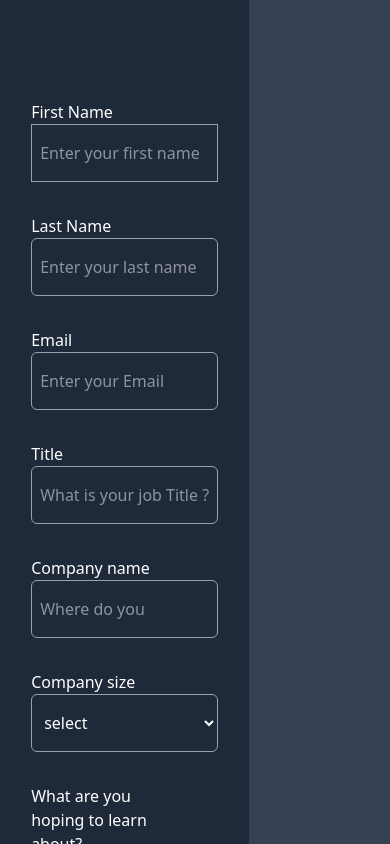
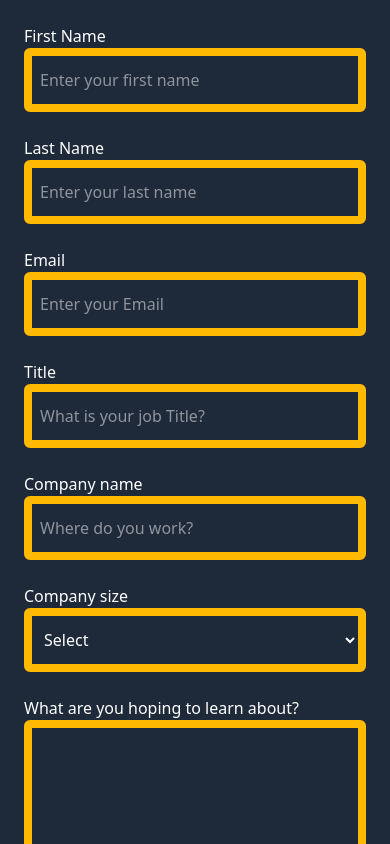
Before and after one commit to mohammadbrkkk/card, a React (Vite) app: page / in a window 390 px wide. Shown: the top 844 px of the page. Built offline with nearby package versions, Linux system fonts and the light colour scheme.

Commit message:
update:responsive_improvement

```diff
--- a/src/App.jsx
+++ b/src/App.jsx
@@ -1,3 +1,4 @@
+// App.jsx
 import { useState } from "react";
 import CreateCard from "./components/ind";
 import Toast from "./components/Toast";
@@ -7,80 +8,48 @@ function App() {
   const [cards, setCards] = useState([]);
   const [login, setLogin] = useState(false);
   const [notifVal, setNotifVal] = useState(false);
-  const [duplicate, setDuplicate] = useState(true);
 
-  // function handle input value
   const handleValue = (e) => {
-    // check input not empty
     if (e.target.value === "") {
       e.target.classList.add("border-red-600");
     } else {
       e.target.classList.remove("border-red-600");
     }
-    // input id
+
     let key = e.target.id;
-    // checked input
     if (key === "check-box") {
-      e.target.checked
-        ? setVal({ ...val, check: true })
-        : setVal({ ...val, check: false });
+      setVal({ ...val, check: e.target.checked });
+      return;
     }
-    // add input value to object
-    switch (key) {
-      case "first-name":
-        setVal({ ...val, name: e.target.value });
-        break;
-      case "last-name":
-        setVal({ ...val, lastName: e.target.value });
-        break;
-      case "email":
-        setVal({ ...val, Email: e.target.value });
-        break;
-      case "Title":
-        setVal({ ...val, Title: e.target.value });
-        break;
-      case "company":
-        setVal({ ...val, company: e.target.value });
-        break;
-      case "company-size":
-        setVal({ ...val, companySize: e.target.value });
-        break;
-      case "text-ar":
-        setVal({ ...val, Comment: e.target.value });
-        break;
-      default:
-        break;
+
+    const map = {
+      "first-name": "name",
+      "last-name": "lastName",
+      email: "Email",
+      Title: "Title",
+      company: "company",
+      "company-size": "companySize",
+      "text-ar": "Comment",
+    };
+
+    if (map[key]) {
+      setVal({ ...val, [map[key]]: e.target.value });
     }
   };
 
-  // submit card
   const addHandle = () => {
-    if (duplicate) {
-      // check checked
-      if (!val.check) {
-        return;
-      }
-      // show card
+    if (!val.check) return;
+
     setLogin(true);
-      // add input value to master value
     setCards([...cards, val]);
-      // reset input
     resetInputs();
-      // show toast notification
     setNotifVal(true);
-      // for duplicat in notif time
-      setDuplicate(false);
-      // toast notification time
+
     setTimeout(() => {
-        setDuplicate(true);
       setNotifVal(false);
     }, 2000);
-    }
-    return;
+  };
 
-    // checked input check
-  };
-  // reset all input
   const resetInputs = () => {
     setVal({ check: false });
     document.querySelectorAll("input, textarea, select").forEach((el) => {
@@ -88,82 +57,76 @@ function App() {
       else el.value = "";
     });
   };
+
   return (
     <>
-      {/* Toast Notification */}
       {notifVal && (
         <Toast
           message="Successfully created!"
           type="success"
-          position="L"
+          position="C"
           duration="2s"
           showProgress={true}
-          progressColor="bg-red-200"
-        ></Toast>
+        />
       )}
 
-      <div className="w-screen min-h-screen flex">
-        {/* left side  */}
-        <section className=" flex-3/5 bg-gray-800 flex justify-center">
-          <div className="text-white flex flex-wrap w-3/4 mt-25 gap-8 h-fit ">
-            <div className="w-full lg:w-2/5 flex  flex-col">
-              <label htmlFor="first-name">First Name</label>
+      <div className="flex flex-col lg:flex-row w-full min-h-screen">
+        {/* Left side */}
+        <section className="w-full lg:w-3/5 bg-gray-800 flex justify-center p-6">
+          <div className="text-white flex flex-wrap w-full md:w-3/4 gap-6">
+            {[
+              {
+                id: "first-name",
+                label: "First Name",
+                type: "text",
+                placeholder: "Enter your first name",
+              },
+              {
+                id: "last-name",
+                label: "Last Name",
+                type: "text",
+                placeholder: "Enter your last name",
+              },
+              {
+                id: "email",
+                label: "Email",
+                type: "email",
+                placeholder: "Enter your Email",
+              },
+              {
+                id: "Title",
+                label: "Title",
+                type: "text",
+                placeholder: "What is your job Title?",
+              },
+              {
+                id: "company",
+                label: "Company name",
+                type: "text",
+                placeholder: "Where do you work?",
+              },
+            ].map((field) => (
+              <div key={field.id} className="w-full md:w-[48%] flex flex-col">
+                <label htmlFor={field.id}>{field.label}</label>
                 <input
                   onChange={handleValue}
-                type="text"
-                className="px-2 py-4 r  ounded-md border-gray-400 border-1"
-                id="first-name"
-                placeholder="Enter your first name"
+                  type={field.type}
+                  className="px-2 py-3 rounded-md border border-gray-400"
+                  id={field.id}
+                  placeholder={field.placeholder}
                 />
               </div>
-            <div className="w-full lg:w-2/5 flex  flex-col">
-              <label htmlFor="last-name">Last Name</label>
-              <input
-                onChange={handleValue}
-                type="text"
-                className="px-2 py-4 rounded-md border-gray-400 border-1"
-                id="last-name"
-                placeholder="Enter your last name"
-              />
-            </div>
-            <div className="w-full lg:w-2/5 flex  flex-col">
-              <label htmlFor="email">Email</label>
-              <input
-                onChange={handleValue}
-                type="email"
-                className="px-2 py-4 rounded-md border-gray-400 border-1"
-                id="email"
-                placeholder="Enter your Email"
-              />
-            </div>
-            <div className="w-full lg:w-2/5 flex  flex-col">
-              <label htmlFor="Title">Title</label>
-              <input
-                onChange={handleValue}
-                type="text"
-                className="px-2 py-4 rounded-md border-gray-400 border-1"
-                id="Title"
-                placeholder="What is your job Title ? "
-              />
-            </div>
-            <div className="w-full lg:w-2/5 flex  flex-col">
-              <label htmlFor="company">Company name</label>
-              <input
-                onChange={handleValue}
-                type="text"
-                className="px-2 py-4 rounded-md border-gray-400 border-1"
-                id="company"
-                placeholder="Where do you"
-              />
-            </div>
-            <div className="w-full lg:w-2/5 flex  flex-col">
+            ))}
+
+            {/* Company size */}
+            <div className="w-full md:w-[48%] flex flex-col">
               <label htmlFor="company-size">Company size</label>
               <select
                 onChange={handleValue}
                 id="company-size"
-                className="px-2 py-4 rounded-md border-gray-400 border-1"
+                className="px-2 py-3 rounded-md border border-gray-400"
               >
-                <option selected>select</option>
+                <option defaultValue="">Select</option>
                 <option value="1-3">1 to 3</option>
                 <option value="4-8">4 to 8</option>
                 <option value="8-12">8 to 12</option>
@@ -171,47 +134,49 @@ function App() {
                 <option value="20">more 20</option>
               </select>
             </div>
-            <div className=" w-5/6  flex  flex-col">
+
+            {/* Textarea */}
+            <div className="w-full flex flex-col">
               <label htmlFor="text-ar">
                 What are you hoping to learn about?
               </label>
               <textarea
                 onChange={handleValue}
-                className="h-55 px-2 align-text-top py-4 rounded-md border-gray-400
-                border-1"
-                name=""
+                className="h-[140px] px-2 py-3 rounded-md border border-gray-400"
                 id="text-ar"
               ></textarea>
             </div>
-            <div className="flex  gap-2">
+
+            {/* Checkbox */}
+            <div className="flex items-center gap-2 w-full">
               <input
                 onClick={handleValue}
                 id="check-box"
-                className="w-5 rounded-md"
+                className="w-5 h-5 rounded-md"
                 type="checkbox"
               />
-              <label id="check-box">
-                I whould like to receive emails about future web
+              <label htmlFor="check-box">
+                I would like to receive emails about future web
               </label>
             </div>
+
+            {/* Button */}
             <button
               onClick={addHandle}
-              className="w-5/6 bg-white text-black text-shadow-lg py-5 px-12 rounded-md"
+              className="w-full md:w-5/6 bg-white text-black py-4 px-6 rounded-md hover:bg-gray-200 transition"
             >
               Register for this Event
             </button>
           </div>
         </section>
-        {/* right side  */}
-        <section className="flex  flex-2/5 bg-gray-700 flex-wrap  justify-center">
-          {/* create card  */}
-          {login &&
-            cards.map((e, id) => {
-              return <CreateCard key={id} card={e}></CreateCard>;
-            })}
+
+        {/* Right side */}
+        <section className="w-full lg:w-2/5 bg-gray-700 flex flex-wrap justify-center p-4">
+          {login && cards.map((e, id) => <CreateCard key={id} card={e} />)}
         </section>
       </div>
     </>
   );
 }
+
 export default App;
--- a/src/components/ind.jsx
+++ b/src/components/ind.jsx
@@ -1,4 +1,4 @@
-// create card and show in UI
+// components/ind.jsx
 const CreateCard = ({ card }) => {
   const {
     name = "none",
@@ -11,33 +11,30 @@ const CreateCard = ({ card }) => {
   } = card;
 
   return (
-    <>
-      <div className=" overflow-hidden flex m-5 w-2/5 h-80  bg-white/30  rounded-md shadow-2xl ">
-        <div className="flex flex-col items-center w-full mt-2.5">
-          <h1 className="t font-extrabold">
+    <div className="overflow-hidden flex flex-col m-3 w-full sm:w-[48%] lg:w-2/5 h-80 bg-white/30 rounded-md shadow-2xl p-4">
+      <h1 className="font-extrabold text-lg">
         {name} {lastName}
       </h1>
-          <p className="">{Email}</p>
-          <div className="mt-5">
-            <div className="mx-2 mb-2">
-              <span className=" font-extrabold">Job Title: </span>
+      <p>{Email}</p>
+      <div className="mt-4 space-y-2">
+        <div>
+          <span className="font-extrabold">Job Title: </span>
           <span>{Title}</span>
         </div>
-            <div className="mx-2 mb-2">
-              <span className="font-extrabold">Company : </span>
+        <div>
+          <span className="font-extrabold">Company: </span>
           <span>{company}</span>
         </div>
-            <div className="mx-2 mb-2">
+        <div>
           <span className="font-extrabold">Company Size: </span>
-              <span>{companySize} employes</span>
+          <span>{companySize} employees</span>
         </div>
-            <div className="mt-10 mx-2">
+        <div className="mt-4">
           <p>{Comment}</p>
         </div>
       </div>
     </div>
-      </div>
-    </>
   );
 };
+
 export default CreateCard;
```
Also changed, not shown: src/components/Toast.jsx (+18 -23 lines). Lines whose indentation alone changed are shown as unchanged.
